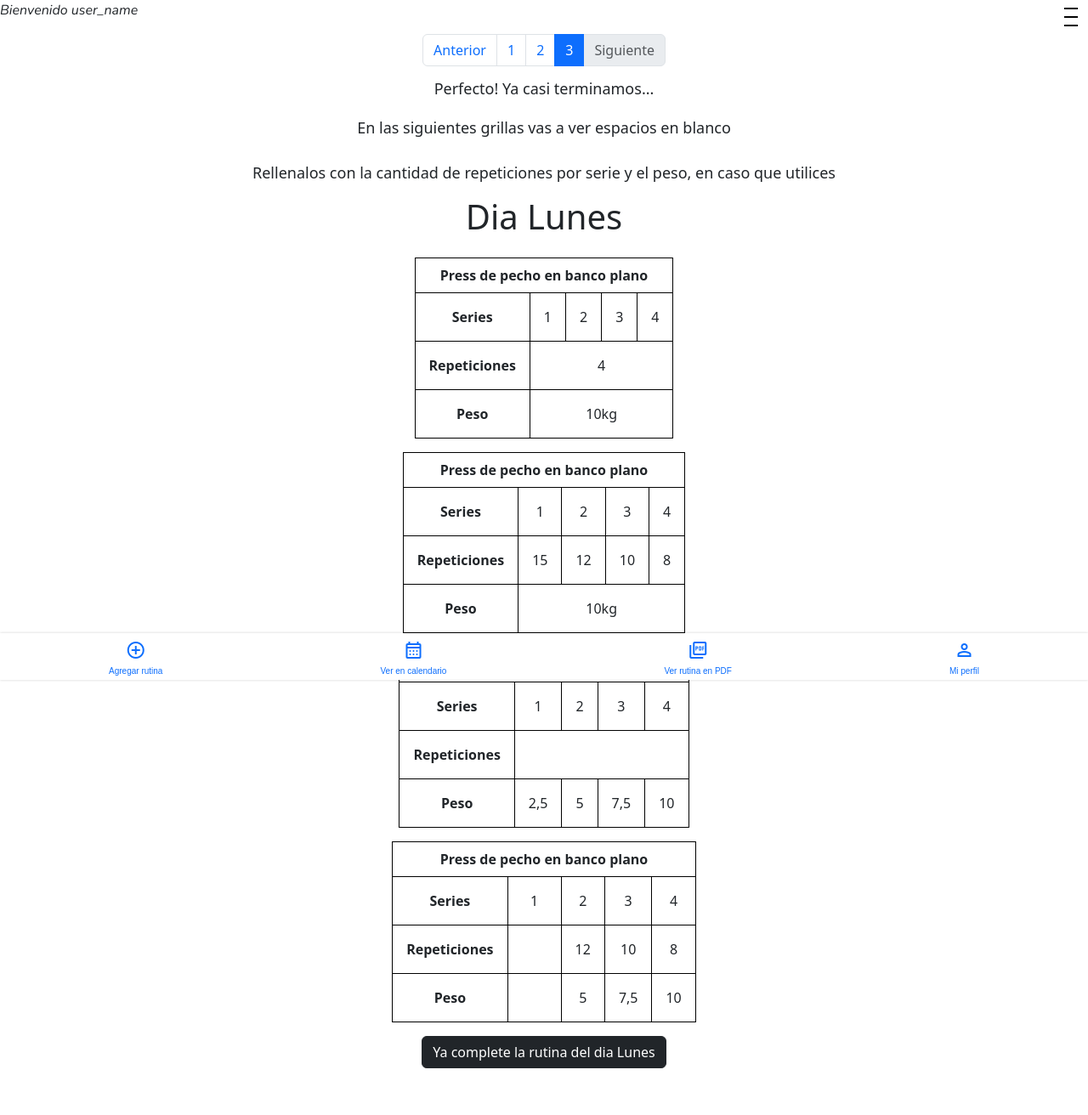
After one commit to LucasSimoesMDP/ProyectoFitnessAPP, a Django app: page /subir_rutina3/ in a window 1280 px wide. The commit adds this page. Shown: the whole page at 85% size. Run offline with Django 4.2, Linux system fonts and the light colour scheme.

Commit message:
Ademas de las modificaciones de Django, cree un html de subir_rutina3 para subir la 3ra parte de la rutina, donde agregué los inputs y un boton para guardar cambios. Ademas de modificaciones en styles.css

```diff
--- a/fitness/assets/fitness/static/styles.css
+++ b/fitness/assets/fitness/static/styles.css
@@ -624,13 +624,13 @@ en las media querys para que se adapte mejor a todas las dimensiones */
 
 .tabla-ejercicios table{
     border: 1px solid black;
-    width: 500px;
+    min-width: 10vh;
 }
 
 .fila-nombre th{
     white-space: nowrap;
     text-align: center;
-
+    padding: .5rem;
 }
 
 .fila-series > th{
@@ -638,15 +638,16 @@ en las media querys para que se adapte mejor a todas las dimensiones */
     text-align: center;
 }
 
-.fila-rep-nofija>td, .fila-series>td{
+.fila-peso-nofijo>td,  .fila-rep-nofija>td, .fila-series>td{
     border: 1px solid black;
     padding: 1rem;
     text-align: center;
 }
 
-.fila-nombre tr, .fila-rep-nofija th,.fila-peso-fijo th, .fila-rep-fija th{
+.fila-nombre tr, .fila-peso-nofijo td, .fila-rep-nofija th, .fila-peso-fijo th, .fila-rep-fija th, .fila-peso-nofijo th{
     border: 1px solid black;
     text-align: center;
+    padding: 1rem;
 }
 
 .fila-rep-fija td, .fila-peso-fijo td{
@@ -656,3 +657,15 @@ en las media querys para que se adapte mejor a todas las dimensiones */
     vertical-align: middle;
     padding: .3rem;
 }
+
+.input-invisible{
+    border: none;
+    background: transparent;
+    padding: 0;
+    text-align: center;
+    color: inherit;
+    font-size: inherit;
+    width: 30px;
+    height: auto;
+    white-space: nowrap;
+}
--- /dev/null
+++ b/fitness/assets/fitness/templates/subir_rutina3.html
@@ -0,0 +1,137 @@
+{% extends "layout.html" %}
+{% load static %}
+{% block content %}
+
+<nav aria-label="Page navigation example">
+    <ul class="pagination justify-content-center" >
+        <li class="page-item"><a class="page-link" href="#">Anterior</a></li>
+        <li class="page-item "><a class="verde page-link" href="#">1</a></li>
+        <li class="page-item "><a class="page-link" href="#">2</a></li>
+        <li class="page-item active"><a class="page-link" href="#" style="z-index: 1;">3</a></li>
+        <li class="page-item">
+            <a class="page-link disabled" href="#">Siguiente</a>
+        </li>
+    </ul>
+</nav>
+<div style="display: flex;flex-direction: column;justify-content: center;align-items: center;">
+    <h1 style="white-space: nowrap; font-size: 18px;display: flex;justify-content: center;align-items: center;">
+        Perfecto! Ya casi terminamos... </h1>
+    <h1 style="font-size: 18px;margin: 1rem;"> En las siguientes grillas vas a ver espacios en blanco </h1>
+    <h1 style="font-size: 18px;margin: 1rem;">Rellenalos con la cantidad de repeticiones por serie y el peso, en
+        caso que utilices</h1>
+
+    <h1>Dia Lunes</h1>
+</div>
+
+<!-- 4 tipos de tablas de ejercicios
+- peso fijo y repeticion fija
+- peso fijo y repeticion no fija
+- peso no fijo y repeticion fija
+- peso no fijo y repeticion no fija
+-->
+<!-- CASO 1 peso fijo y repeticion fija -->
+<div class="tabla-ejercicios pesofijo-repfija">
+    <table>
+        <tr class="fila-nombre"><th colspan="5">Press de pecho en banco plano</th></tr>
+        <tr class="fila-series">
+            <th>Series</th>
+            <td>1</td>
+            <td>2</td>
+            <td>3</td>
+            <td>4</td>
+        </tr>
+        <tr class="fila-rep-fija">
+            <th>Repeticiones</th>
+            <td colspan="4">4</td>
+        </tr>
+        <tr class="fila-peso-fijo">
+            <th>Peso</th>
+            <td colspan="4">10kg</td>
+        </tr>
+    </table>
+</div>
+
+<!-- CASO 2 peso fijo y repeticion no fija -->
+<div class="tabla-ejercicios pesofijo-repnofija">
+    <table>
+        <tr class="fila-nombre"><th colspan="5">Press de pecho en banco plano</th></tr>
+        <tr class="fila-series">
+            <th>Series</th>
+            <td>1</td>
+            <td>2</td>
+            <td>3</td>
+            <td>4</td>
+        </tr>
+        <tr class="fila-rep-nofija">
+            <th>Repeticiones</th>
+            <!-- En colspan deberia marcar la cantidad de repeticiones que el usuario escribio -->
+            <td>15</td>
+            <td>12</td>
+            <td>10</td>
+            <td>8</td>
+        </tr>
+        <tr class="fila-peso-fijo">
+            <th>Peso</th>
+            <td colspan="4">10kg</td>
+        </tr>
+    </table>
+</div>
+
+<!-- CASO 3 peso no fijo y repeticion fija -->
+<div class="tabla-ejercicios pesonofijo-repfija">
+    <table>
+        <tr class="fila-nombre"><th colspan="5">Press de pecho en banco plano</th></tr>
+        <tr class="fila-series">
+            <th>Series</th>
+            <td>1</td>
+            <td>2</td>
+            <td>3</td>
+            <td>4</td>
+        </tr>
+        <tr class="fila-rep-fija">
+            <th>Repeticiones</th>
+            <!-- En colspan deberia marcar la cantidad de repeticiones que el usuario escribio -->
+            <td colspan="4"><input class="input-invisible"></td>
+        </tr>
+        <tr class="fila-peso-nofijo">
+            <th>Peso</th>
+            <td>2,5</td>
+            <td>5</td>
+            <td>7,5</td>
+            <td>10</td>
+        </tr>
+    </table>
+</div>
+
+<!-- CASO 4 peso no fijo y repeticion no fija -->
+<div class="tabla-ejercicios pesonofijo-repnofija">
+    <table>
+        <tr class="fila-nombre"><th colspan="5">Press de pecho en banco plano</th></tr>
+        <tr class="fila-series">
+            <th>Series</th>
+            <td>1</td>
+            <td>2</td>
+            <td>3</td>
+            <td>4</td>
+        </tr>
+        <tr class="fila-rep-nofija">
+            <th>Repeticiones</th>
+            <!-- En colspan deberia marcar la cantidad de repeticiones que el usuario escribio -->
+            <td><input class="input-invisible"></td>
+            <td>12</td>
+            <td>10</td>
+            <td>8</td>
+        </tr>
+        <tr class="fila-peso-nofijo">
+            <th>Peso</th>
+            <td><input class="input-invisible"></td>
+            <td>5</td>
+            <td>7,5</td>
+            <td>10</td>
+        </tr>
+    </table>
+</div>
+<div style="margin: 1rem;display: flex;flex-direction: column;justify-content: center;align-items: center;">
+    <button class="btn btn-dark">Ya complete la rutina del dia Lunes</button>
+</div>
+{% endblock %}
--- a/fitness/urls.py
+++ b/fitness/urls.py
@@ -1,10 +1,12 @@
 from django.urls import path
-from .views import my_profile,index,subir_rutina, subir_rutina_p2
+from .views import my_profile,index,subir_rutina, subir_rutina_p2, subir_rutina_p3
 from . import views
 
 urlpatterns = [
     path('', views.index, name='index'),
     path('my_profile/', views.my_profile, name = 'my_profile'),
     path('subir_rutina1/',views.subir_rutina, name= 'subir_rutina1'),
-    path('subir_rutina2/',views.subir_rutina_p2, name= 'subir_rutina2')
+    path('subir_rutina2/',views.subir_rutina_p2, name= 'subir_rutina2'),
+    path('subir_rutina3/',views.subir_rutina_p3, name= 'subir_rutina3')
+
 ]
--- a/fitness/views.py
+++ b/fitness/views.py
@@ -14,3 +14,6 @@ def subir_rutina(request):
 
 def subir_rutina_p2(request):
         return render(request, "subir_rutina2.html")
+
+def subir_rutina_p3(request):
+        return render(request, "subir_rutina3.html")
```
Also changed, not shown: fitness/assets/fitness/templates/test.html (+62 -47 lines).
